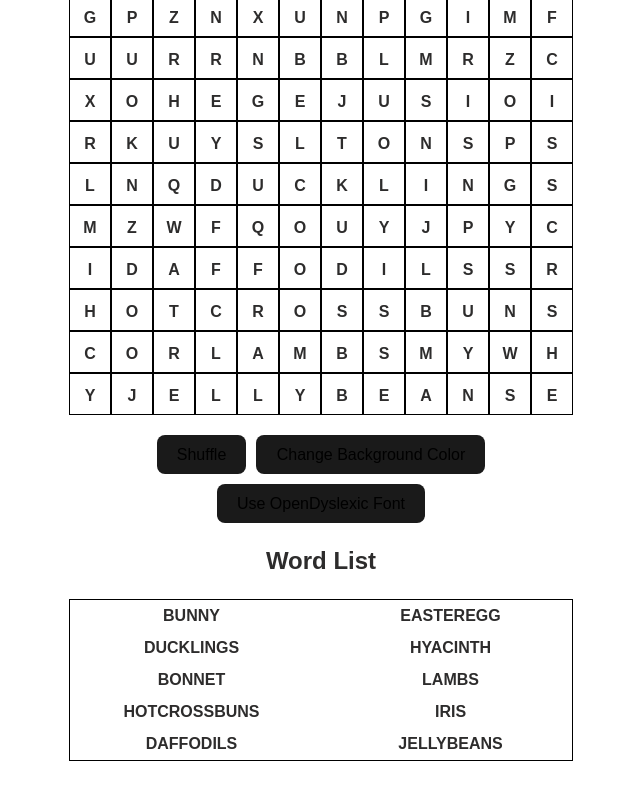
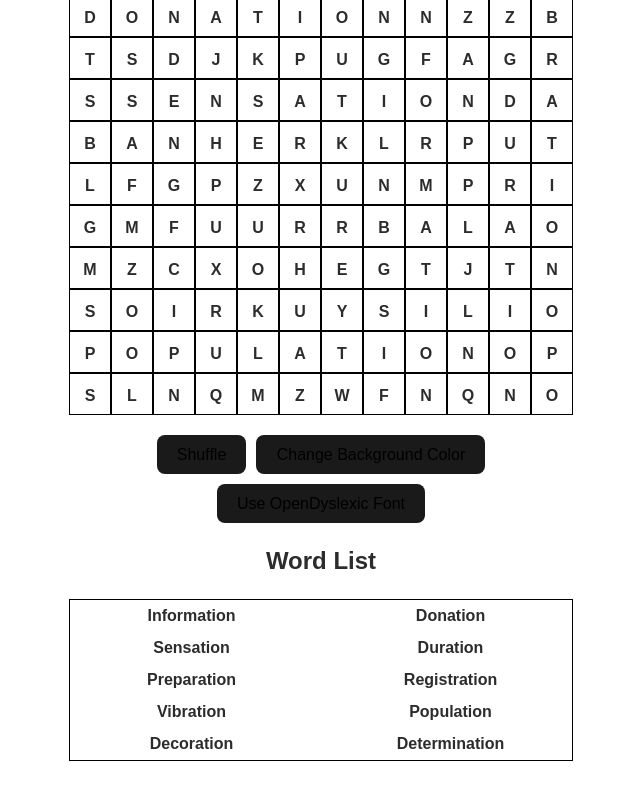
Before and after one commit to cthow83/word-search, a React (Vite) app: page / in a window 1280 px wide. Shown: the part 246-1046 px from the top of the page, without its empty margins (319-959 px from the left). Built offline with nearby package versions, Linux system fonts and the light colour scheme.

Commit message:
feat: add gh-pages dependency and update wordList with new words fix: uncomment wordList test case in wordsearch-generators test suite fix: adjust base path in vite config for deployment

```diff
--- a/package.json
+++ b/package.json
@@ -27,6 +27,7 @@
     "eslint": "^9.22.0",
     "eslint-plugin-react-hooks": "^5.2.0",
     "eslint-plugin-react-refresh": "^0.4.19",
+    "gh-pages": "^6.3.0",
     "globals": "^16.0.0",
     "jsdom": "^26.1.0",
     "prettier": "3.5.3",
--- a/src/helpers/wordsearch-generators.js
+++ b/src/helpers/wordsearch-generators.js
@@ -216,16 +216,16 @@ export const generateStaticLetters = () => {
 
 export const wordList = () => {
   const words = [
-    "BUNNY",
-    "DUCKLINGS",
-    "BONNET",
-    "HOTCROSSBUNS",
-    "DAFFODILS",
-    "EASTEREGG",
-    "HYACINTH",
-    "LAMBS",
-    "IRIS",
-    "JELLYBEANS",
+    "Information",
+    "Sensation",
+    "Preparation",
+    "Vibration",
+    "Decoration",
+    "Donation",
+    "Duration",
+    "Registration",
+    "Population",
+    "Determination",
   ];
   return words;
 };
--- a/vite.config.js
+++ b/vite.config.js
@@ -4,4 +4,5 @@ import react from "@vitejs/plugin-react";
 // https://vite.dev/config/
 export default defineConfig({
   plugins: [react()],
+  base: "/word-search/",
 });
```
Also changed, not shown: 1 other file (tests, documents, lock files or other folders).
